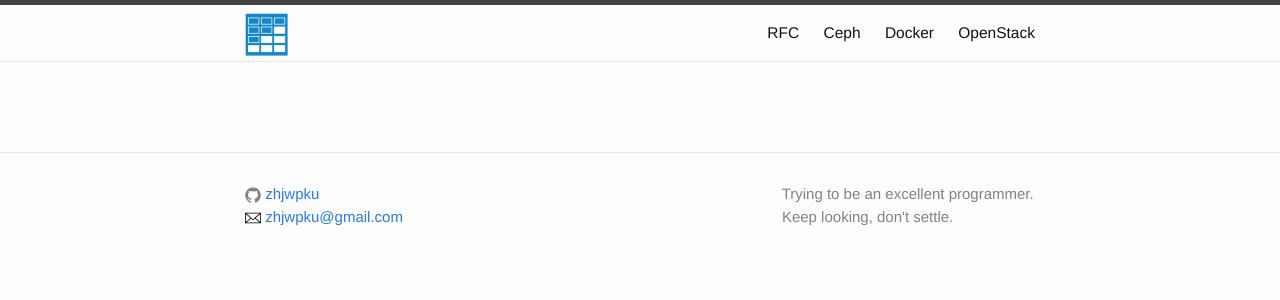
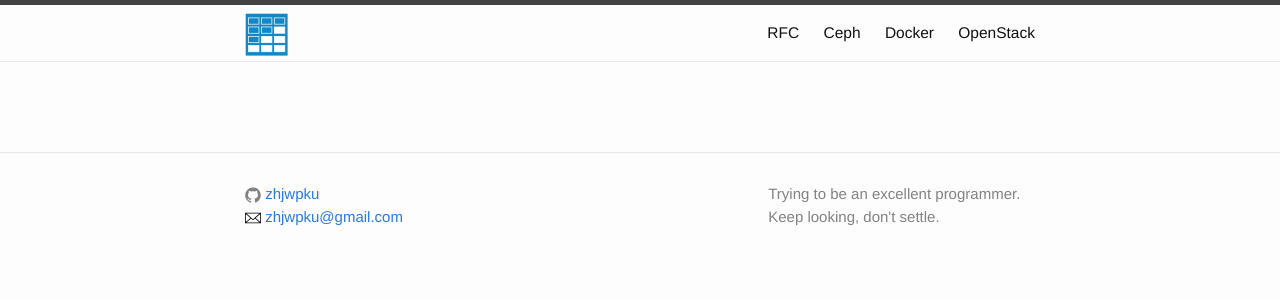
Before and after one commit to zhjwpku/zhjwpku.github.io, a Jekyll site: the page built from openstack.html, in a window 1280 px wide. Shown: the top 300 px of the page. Built offline with Jekyll 4.4.1, drawn with Linux system fonts in a browser that asks for light colours; comment, search, counter and statistics services are not loaded.

Commit message:
change footer layout
Signed-off-by: Zhao Junwang <zhjwpku@gmail.com>

```diff
--- a/_includes/footer.html
+++ b/_includes/footer.html
@@ -13,9 +13,9 @@
 
       <div class="footer-col footer-col-3" >
         <ul class="contact-list">
-	  <li> &emsp;&emsp;&emsp;&emsp;&emsp;&emsp; {{ site.d1 }}</li>
-	  <li> &emsp;&emsp;&emsp;&emsp;&emsp;&emsp; {{ site.d2 }}</li>
-	</ul>
+          <li>{{ site.d1 }}</li>
+          <li>{{ site.d2 }}</li>
+        </ul>
       </div>
     </div>
 
--- a/_sass/_layout.scss
+++ b/_sass/_layout.scss
@@ -128,18 +128,18 @@
 }
 
 .footer-col-1 {
-    width: -webkit-calc(35% - (#{$spacing-unit} / 2));
-    width:         calc(35% - (#{$spacing-unit} / 2));
+    width: -webkit-calc(33% - (#{$spacing-unit} / 2));
+    width:         calc(33% - (#{$spacing-unit} / 2));
 }
 
 .footer-col-2 {
-    width: -webkit-calc(20% - (#{$spacing-unit} / 2));
-    width:         calc(20% - (#{$spacing-unit} / 2));
+    width: -webkit-calc(32% - (#{$spacing-unit} / 2));
+    width:         calc(32% - (#{$spacing-unit} / 2));
 }
 
 .footer-col-3 {
-    width: -webkit-calc(45% - (#{$spacing-unit} / 2));
-    width:         calc(45% - (#{$spacing-unit} / 2));
+    width: -webkit-calc(35% - (#{$spacing-unit} / 2));
+    width:         calc(35% - (#{$spacing-unit} / 2));
     float: right;
 }
 
```
